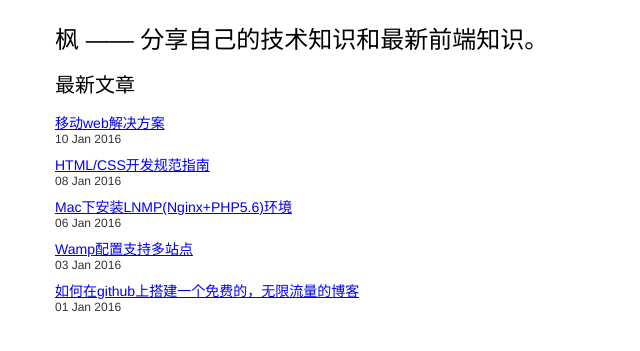
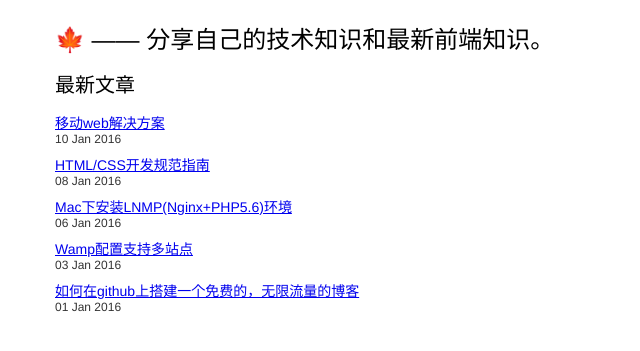
Before and after one commit to luozyiii/blog, a Jekyll site: the page built from index.html, in a window 1280 px wide. Shown: the top 351 px of the page, without its empty margins (0-640 px from the left). Built offline with Jekyll 4.4.1, drawn with Linux system fonts in a browser that asks for light colours.

Commit message:
更新博客名字

```diff
--- a/index.html
+++ b/index.html
@@ -1,10 +1,10 @@
 ---
 layout: default
-title: 枫
+title: 🍁
 ---
 
 <header class="header">
-	<h1>枫 —— 分享自己的技术知识和最新前端知识。</h1>
+	<h1>🍁 —— 分享自己的技术知识和最新前端知识。</h1>
 </header><!-- /header -->
 
 <h3 class="type">最新文章</h3>
```
